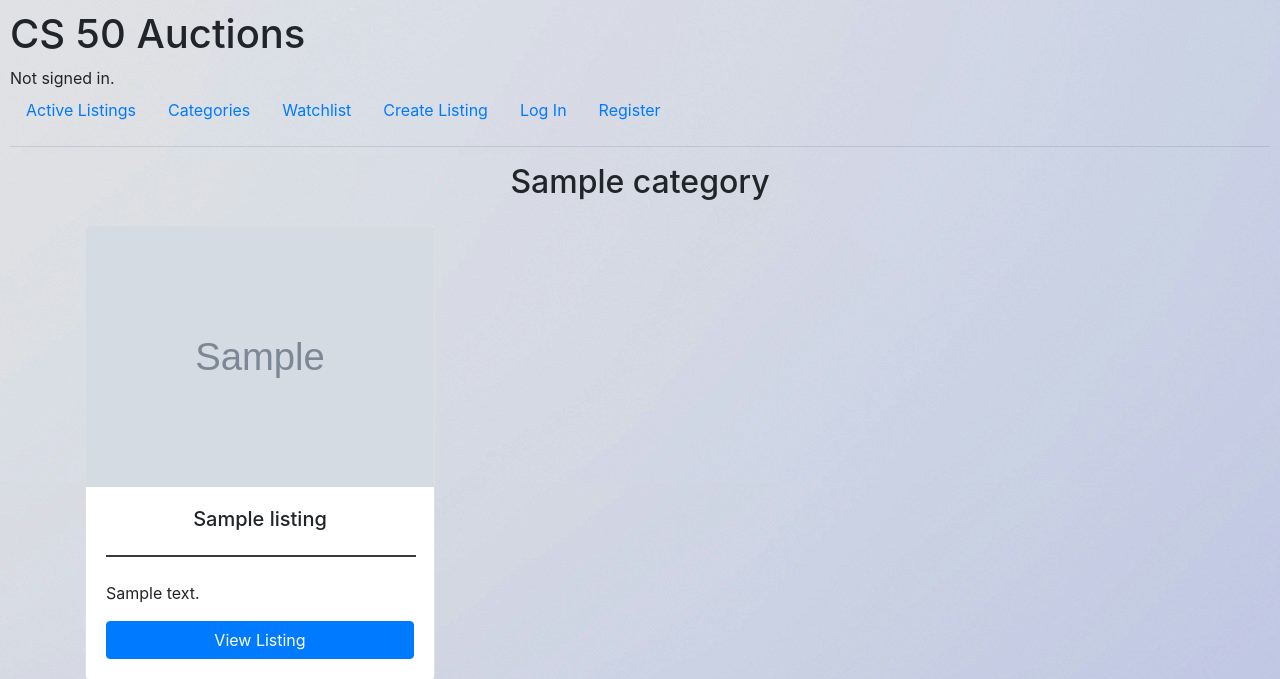
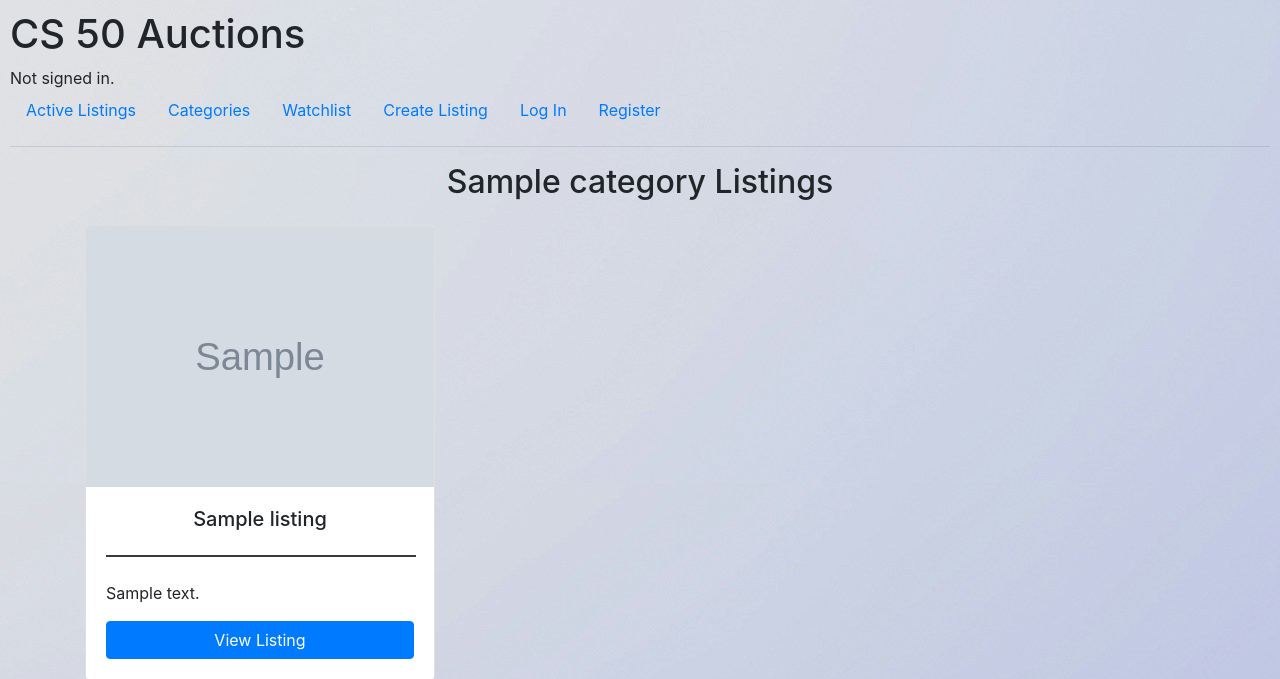
Before and after one commit to Felipe-dot/CS50-Commerce, a Django app: template auctions/templates/auctions/category_listings.html in a window 1280 px wide. Shown: the top 679 px of the page. Run offline with Django 3.2, Linux system fonts and the light colour scheme; the template is opened without the code that fills it: most values are stand-ins (such as "Sample title", 1, 10 or a date in 2020); grey boxes marked "Sample" are stand-in pictures; some libraries are stand-ins or nearby versions.

Commit message:
Add listing on the title

```diff
--- a/auctions/templates/auctions/category_listings.html
+++ b/auctions/templates/auctions/category_listings.html
@@ -1,7 +1,7 @@
 {% extends "auctions/layout.html" %}
 
 {% block body %}
-    <h2 class="text-center mb-4">{{ category.name }}</h2>
+    <h2 class="text-center mb-4">{{ category.name }} Listings</h2>
     <div class="container">
         <div class="row">
             {% if listings %}
```
